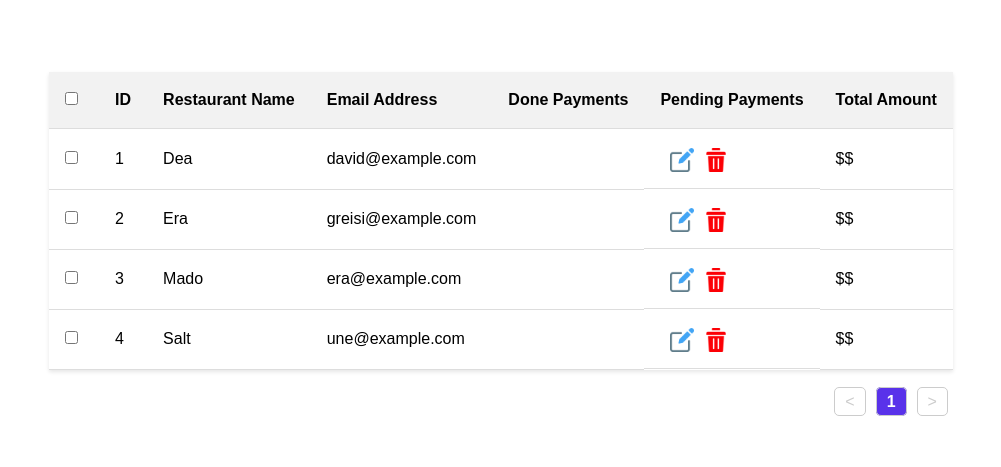
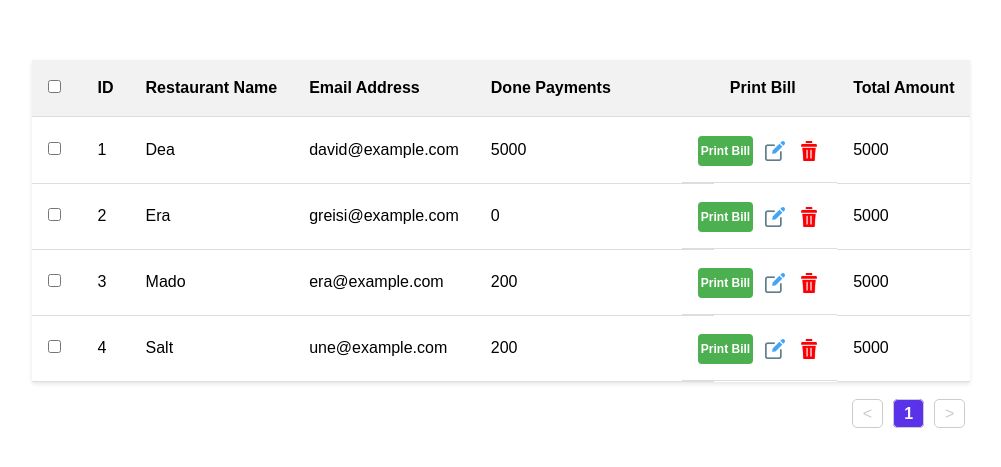
Before and after one commit to Greisi22/InternshipProject_GreisiJaho, a React (Vite) app in the folder Food-Delivery-FrontEnd/Food-Delivery/: page /Administrator/RevenueTable in a window 1280 px wide. Shown: the part 147-614 px from the top of the page, without its empty margins (139-1140 px from the left). Built offline with nearby package versions, Linux system fonts and the light colour scheme.

Commit message:
Edit Functionality/page

```diff
--- a/Food-Delivery-FrontEnd/Food-Delivery/src/component/Administrator/AllRestaurant.tsx
+++ b/Food-Delivery-FrontEnd/Food-Delivery/src/component/Administrator/AllRestaurant.tsx
@@ -1,58 +1,71 @@
-import { useState } from 'react';
+import React, { useState } from 'react';
 import { restaurants as initialRestaurants, users } from 'src/data/MockData';
 import './styles/AllRestaurants.css';
 import deleteIcon from 'src/assets/Icons/EntryPage/delete.png';
 import ReactPaginate from 'react-paginate';
-
+import { useNavigate } from 'react-router-dom';
 
 function AllRestaurants() {
-    const [restaurants, setRestaurants] = useState(initialRestaurants); // State variable to hold the list of restaurants
+    const [restaurants, setRestaurants] = useState(initialRestaurants);
     const [currentPage, setCurrentPage] = useState(0);
-    const [editableItemId, setEditableItemId] = useState(null); // State variable to hold the ID of the editable restaurant item
-    const itemsPerPage = 4; // Number of items per page
+    const [editableItemId, setEditableItemId] = useState(null);
+    const [sortBy, setSortBy] = useState(null);
+    const [sortOrder, setSortOrder] = useState('asc');
+    const itemsPerPage = 4;
+    const navigate = useNavigate();
 
     const handlePageChange = ({ selected }) => {
         setCurrentPage(selected);
     };
 
-    const offset = currentPage * itemsPerPage;
-    const paginatedRestaurants = restaurants.slice(offset, offset + itemsPerPage);
-
-    // Function for handling edit
-    const handleEdit = (id) => {
-        setEditableItemId(id); // Set the ID of the restaurant being edited
-    };
-
-    // Function for handling delete
-    const handleDelete = (id) => {
-        console.log(`Deleting restaurant with ID ${id}`);
-        // Find the index of the restaurant with the given ID
-        const index = restaurants.findIndex(restaurant => restaurant.id === id);
-
-        // If the restaurant exists, remove it from the array
-        if (index !== -1) {
-            const updatedRestaurants = [...restaurants];
-            updatedRestaurants.splice(index, 1);
-            // Update the state with the new list of restaurants
-            setRestaurants(updatedRestaurants);
-            // Perform any other necessary actions with the updated data
-            console.log(`Deleted restaurant with ID ${id}`);
+    const handleSort = (criteria) => {
+        if (sortBy === criteria) {
+            setSortOrder(sortOrder === 'asc' ? 'desc' : 'asc');
         } else {
-            console.log(`Restaurant with ID ${id} not found`);
+            setSortBy(criteria);
+            setSortOrder('asc');
         }
     };
 
-    // Function for handling view
+    const sortedRestaurants = () => {
+        if (sortBy) {
+            return [...restaurants].sort((a, b) => {
+                const aValue = a[sortBy];
+                const bValue = b[sortBy];
+                if (sortOrder === 'asc') {
+                    return aValue.localeCompare(bValue);
+                } else {
+                    return bValue.localeCompare(aValue);
+                }
+            });
+        }
+        return restaurants;
+    };
+
+    const offset = currentPage * itemsPerPage;
+    const paginatedRestaurants = sortedRestaurants().slice(offset, offset + itemsPerPage);
+
+    const handleDelete = (id) => {
+        console.log(`Deleting restaurant with ID ${id}`);
+        const updatedRestaurants = restaurants.filter(restaurant => restaurant.id !== id);
+        setRestaurants(updatedRestaurants);
+        console.log(`Deleted restaurant with ID ${id}`);
+    };
+
     const handleView = (id) => {
         console.log(`Viewing restaurant with ID ${id}`);
-        // Implement the view functionality here
+        // Navigon + gets the id of the restaurant
+        navigate(`/restaurants/${id}`);
     };
 
-    // Function for handling save
+    const handleEdit = () => {
+        console.log(`Navigating to EditRestaurant page`);
+        navigate(`/Administrator/EditRestaurant`);
+    };
+
     const handleSave = (id) => {
         console.log(`Saving changes for restaurant with ID ${id}`);
-        // Implement the save functionality here
-        setEditableItemId(null); // Clear the editable item ID to exit edit mode
+        setEditableItemId(null);
     };
 
     return (
@@ -60,10 +73,10 @@ function AllRestaurants() {
             <table className="table table-responsive">
                 <thead>
                     <tr>
-                        <th>Restaurant Name</th>
-                        <th>ID</th>
-                        <th>Phone Number</th>
-                        <th>Email</th>
+                        <th onClick={() => handleSort('name')}>Restaurant Name</th>
+                        <th onClick={() => handleSort('id')}>ID</th>
+                        <th onClick={() => handleSort('phoneNumber')}>Phone Number</th>
+                        <th onClick={() => handleSort('email')}>Email</th>
                         <th>Actions</th>
                     </tr>
                 </thead>
@@ -72,7 +85,7 @@ function AllRestaurants() {
                         <tr key={restaurant.id}>
                             <td>
                                 {editableItemId === restaurant.id ? (
-                                    <input type="text" value={restaurant.name} onChange={(e) => {/* Handle input change */}} />
+                                    <input type="text" value={restaurant.name} onChange={(e) => {}} />
                                 ) : (
                                     restaurant.name
                                 )}
@@ -80,26 +93,21 @@ function AllRestaurants() {
                             <td>{restaurant.id}</td>
                             <td>
                                 {editableItemId === restaurant.id ? (
-                                    <input type="text" value={restaurant.phoneNumber} onChange={(e) => {/* Handle input change */}} />
+                                    <input type="text" value={restaurant.phoneNumber} onChange={(e) => {}} />
                                 ) : (
                                     restaurant.phoneNumber
                                 )}
                             </td>
                             <td>
                                 {editableItemId === restaurant.id ? (
-                                    <input type="text" value={users.find(user => user.id === restaurant.restaurantManager.userId)?.userEmail} onChange={(e) => {/* Handle input change */}} />
+                                    <input type="text" value={users.find(user => user.id === restaurant.restaurantManager.userId)?.userEmail} onChange={(e) => {}} />
                                 ) : (
                                     users.find(user => user.id === restaurant.restaurantManager.userId)?.userEmail
                                 )}
                             </td>
                             <td className="actions-container">
-                                {/* Edit Button */}
-                                {editableItemId === restaurant.id ? (
-                                    <button className="btn btn-primary mr-2" onClick={() => handleSave(restaurant.id)}>Save</button>
-                                ) : (
-                                    <button className="btn btn-primary mr-2" onClick={() => handleEdit(restaurant.id)}>Edit</button>
-                                )}
-                                {/* View Button */}
+                                 <button className="btn btn-primary mr-2" onClick={handleEdit}>Edit</button>
+
                                 <button className="btn btn-success" onClick={() => handleView(restaurant.id)}>View</button>
                                 <img src={deleteIcon} alt="Delete Icon" className="icon" onClick={() => handleDelete(restaurant.id)} style={{ cursor: 'pointer' }} />
                             </td>
--- /dev/null
+++ b/Food-Delivery-FrontEnd/Food-Delivery/src/component/Administrator/EditRestaurant.tsx
@@ -0,0 +1,58 @@
+import React, { useState, useEffect } from 'react';
+import { useParams } from 'react-router-dom';
+import { restaurants as initialRestaurants, users } from 'src/data/MockData';
+import './styles/EditRestaurant.css';
+
+const EditRestaurant = () => {
+    const { id } = useParams();
+    const [restaurant, setRestaurant] = useState(null);
+    const [restaurantManager, setRestaurantManager] = useState(null);
+
+    useEffect(() => {
+        // Find restaurant and manager based on ID
+        const selectedRestaurant = initialRestaurants.find(restaurant => restaurant.id === parseInt(id));
+        const selectedManager = users.find(user => user.id === selectedRestaurant?.restaurantManager.userId);
+        setRestaurant(selectedRestaurant);
+        setRestaurantManager(selectedManager);
+    }, [id]);
+
+    const handleSubmit = (e) => {
+        e.preventDefault();
+        console.log("Form submitted!");
+    };
+
+    const handleInputChange = (e) => {
+        const { name, value } = e.target;
+        setRestaurant(prevState => ({
+            ...prevState,
+            [name]: value
+        }));
+    };
+
+    return (
+        <div className="edit-restaurant-container">
+            <h2>Edit Restaurant</h2>
+            <form onSubmit={handleSubmit}>
+                <div className="form-group">
+                    <label htmlFor="name">Restaurant Name</label>
+                    <input type="text" id="name" name="name" value={restaurant?.name} onChange={handleInputChange} />
+                </div>
+                <div className="form-group">
+                    <label htmlFor="phoneNumber">Phone Number</label>
+                    <input type="text" id="phoneNumber" name="phoneNumber" value={restaurant?.phoneNumber} onChange={handleInputChange} />
+                </div>
+                <div className="form-group">
+                    <label htmlFor="email">Manager Email</label>
+                    <input type="text" id="email" name="email" value={restaurantManager?.userEmail} readOnly />
+                </div>
+                <div className="form-group">
+                    <label htmlFor="website">Website:</label>
+                    <input type="text" id="website" name="website" placeholder="www.restaurantwebsite.com" readOnly />
+                </div>
+                <button type="submit" className="btn btn-primary">Save Changes</button>
+            </form>
+        </div>
+    );
+};
+
+export default EditRestaurant;
--- a/Food-Delivery-FrontEnd/Food-Delivery/src/component/Administrator/RevenueTable.tsx
+++ b/Food-Delivery-FrontEnd/Food-Delivery/src/component/Administrator/RevenueTable.tsx
@@ -4,16 +4,17 @@ import './styles/RevenueTable.css';
 import editIcon from 'src/assets/Icons/EntryPage/edit.png';
 import deleteIcon from 'src/assets/Icons/EntryPage/delete.png';
 import ReactPaginate from 'react-paginate';
+import { useNavigate } from 'react-router-dom';
 
 function RevenueTable() {
     const [restaurants, setRestaurants] = useState(initialRestaurants);
     const [currentPage, setCurrentPage] = useState(0);
-    const [editableItemId, setEditableItemId] = useState(null);
+    const [selectAllChecked, setSelectAllChecked] = useState(false);
+    const navigate = useNavigate();
 
-    const handleEdit = (id: number, name) => {
+    const handleEdit = (id) => {
         console.log(`Editing restaurant with ID ${id}`);
-
-        setEditableItemId(id);
+        navigate(`/Administrator/EditRestaurant`);
     };
 
     const handleDelete = (id) => {
@@ -22,20 +23,35 @@ function RevenueTable() {
         setRestaurants(updatedRestaurants);
     };
 
-    const handleSubmitEdit = (id, fieldName, newValue) => {
-        console.log(`Submitting edit for restaurant with ID ${id} and new ${fieldName}: ${newValue}`);
+    const handlePrintBill = (id) => {
+        console.log(`Printing bill for restaurant with ID ${id}`);
+
+    };
+
+    const handlePageChange = ({ selected }) => {
+        setCurrentPage(selected);
+    };
+
+    const handleSort = () => {
+        // sorton ne baze te done payment
+        const sortedRestaurants = [...restaurants].sort((a, b) => a.donePayments - b.donePayments);
+        setRestaurants(sortedRestaurants);
+    };
+
+    const handleCheckboxChange = (checked) => {  // kur selekton id checkbox for the whole column
+        setSelectAllChecked(checked);
+        const updatedRestaurants = restaurants.map((restaurant) => ({ ...restaurant, isChecked: checked }));
+        setRestaurants(updatedRestaurants);
+    };
+
+    const handleIndividualCheckboxChange = (id, checked) => {
         const updatedRestaurants = restaurants.map((restaurant) => {
             if (restaurant.id === id) {
-                return { ...restaurant, [fieldName]: newValue };
+                return { ...restaurant, isChecked: checked };
             }
             return restaurant;
         });
         setRestaurants(updatedRestaurants);
-        setEditableItemId(null);
-    };
-
-    const handlePageChange = ({ selected }) => {
-        setCurrentPage(selected);
     };
 
     const itemsPerPage = 4;
@@ -48,59 +64,39 @@ function RevenueTable() {
                 <table className="w-full border-collapse">
                     <thead>
                         <tr>
-                            <th className="p-4"><input type="checkbox" /></th>
+                            <th className="p-4"><input type="checkbox" checked={selectAllChecked} onChange={(e) => handleCheckboxChange(e.target.checked)} /></th>
                             <th className="p-4">ID</th>
                             <th className="p-4">Restaurant Name</th>
                             <th className="p-4">Email Address</th>
-                            <th className="p-4">Done Payments</th>
-                            <th className="p-4">Pending Payments</th>
+                            <th className="p-4" onClick={handleSort}>Done Payments</th>
+                            <th className="p-4">Print Bill</th>
                             <th className="p-4">Total Amount</th>
                         </tr>
                     </thead>
                     <tbody>
                         {paginatedRestaurants.map((restaurant, index) => (
                             <tr key={restaurant.id}>
-                                <td className="p-4"><input type="checkbox" /></td>
+                                <td className="p-4"><input type="checkbox" checked={restaurant.isChecked} onChange={(e) => handleIndividualCheckboxChange(restaurant.id, e.target.checked)} /></td>
                                 <td className="p-4">{restaurant.id}</td>
                                 <td className="p-4">
-                                    {editableItemId === restaurant.id ? (
-                                        <input
-                                            type="text"
-                                            value={restaurant.name}
-                                            onChange={(e) => handleSubmitEdit(restaurant.id, 'name', e.target.value)}
-                                        />
-                                    ) : (
-                                        restaurant.name
-                                    )}
+                                    {restaurant.name}
                                 </td>
                                 <td className="p-4">
-                                    {editableItemId === restaurant.id ? (
-                                        <input
-                                            type="text"
-                                            value={users.find((user) => user.id === restaurant.restaurantManager.userId)?.userEmail}
-                                            onChange={(e) => handleSubmitEdit(restaurant.id, 'email', e.target.value)}
-                                        />
-                                    ) : (
-                                        users.find((user) => user.id === restaurant.restaurantManager.userId)?.userEmail
-                                    )}
+                                    {users.find((user) => user.id === restaurant.restaurantManager.userId)?.userEmail}
                                 </td>
                                 <td className="p-4">
-                                    {editableItemId === restaurant.id ? (
-                                        <input
-                                            type="text"
-                                            value={restaurant.donePayments}
-                                            onChange={(e) => handleSubmitEdit(restaurant.id, 'donePayments', e.target.value)}
-                                        />
-                                    ) : (
-                                        restaurant.donePayments
-                                    )}
+                                    <input
+                                        type="number"
+                                        value={restaurant.donePayments}
+                                        onChange={(e) => setRestaurants(restaurants.map(item => item.id === restaurant.id ? { ...item, donePayments: parseInt(e.target.value) } : item))}
+                                    />
                                 </td>
                                 <td className="p-4 icon-cell">
-                                    <i className="fas fa-hourglass text-red-500"></i>
-                                    <img src={editIcon} alt="Edit Icon" className="icon" onClick={() => handleEdit(restaurant.id, restaurant.name)} style={{ cursor: 'pointer' }} />
+                                    <button className="btn btn-primary" onClick={() => handlePrintBill(restaurant.id)}>Print Bill</button>
+                                    <img src={editIcon} alt="Edit Icon" className="icon" onClick={() => handleEdit(restaurant.id)} style={{ cursor: 'pointer' }} />
                                     <img src={deleteIcon} alt="Delete Icon" className="icon" onClick={() => handleDelete(restaurant.id)} style={{ cursor: 'pointer' }} />
                                 </td>
-                                <td className="p-4">$$</td>
+                                <td className="p-4">{restaurant.totalAmount}</td>
                             </tr>
                         ))}
                     </tbody>
--- /dev/null
+++ b/Food-Delivery-FrontEnd/Food-Delivery/src/component/Administrator/styles/EditRestaurant.css
@@ -0,0 +1,88 @@
+/* EditRestaurant.css */
+
+.edit-restaurant-container {
+    max-width: 500px;
+    margin: 0 auto;
+    padding: 40px;
+    border-radius: 8px;
+    background-color: #f9f9f9;
+    box-shadow: 0 0 20px rgba(0, 0, 0, 0.1);
+}
+
+h2 {
+    font-size: 24px;
+    margin-bottom: 20px;
+    color: #333;
+    text-align: center;
+}
+
+.form-group {
+    margin-bottom: 20px;
+}
+
+label {
+    display: block;
+    font-size: 18px;
+    color: #333;
+    margin-bottom: 8px;
+}
+
+input[type="text"] {
+    width: 100%;
+    padding: 12px;
+    border: 1px solid #ccc;
+    border-radius: 6px;
+    font-size: 16px;
+    transition: border-color 0.3s ease;
+}
+
+input[type="text"]:focus {
+    border-color: #007bff;
+    outline: none;
+}
+
+.btn {
+    display: block;
+    width: 100%;
+    padding: 12px;
+    font-size: 16px;
+    border: none;
+    border-radius: 6px;
+    cursor: pointer;
+    transition: background-color 0.3s ease;
+    background-color: #007bff; /* Blue color */
+    color: #fff;
+}
+
+.btn:hover {
+    background-color: #0056b3; /* Darker blue on hover */
+}
+
+.btn:active {
+    transform: translateY(1px);
+}
+
+/* Add more formal styling to the form */
+.edit-restaurant-container form {
+    background-color: #fff;
+    padding: 30px;
+    border-radius: 6px;
+    box-shadow: 0 0 20px rgba(0, 0, 0, 0.1);
+}
+
+.edit-restaurant-container label {
+    font-weight: bold;
+}
+
+.edit-restaurant-container input[type="text"] {
+    margin-bottom: 15px;
+}
+
+/* Style the "Save Changes" button */
+.edit-restaurant-container .btn-primary {
+    background-color: #007bff;
+}
+
+.edit-restaurant-container .btn-primary:hover {
+    background-color: #0056b3;
+}
--- a/Food-Delivery-FrontEnd/Food-Delivery/src/component/Administrator/styles/RevenueTable.css
+++ b/Food-Delivery-FrontEnd/Food-Delivery/src/component/Administrator/styles/RevenueTable.css
@@ -43,6 +43,8 @@ input[type="checkbox"] {
 .icon-cell {
     display: flex;
     align-items: center;
+    padding: 4px;
+    padding: 2px;
 }
 
 .icon {
@@ -50,11 +52,13 @@ input[type="checkbox"] {
     max-width: 1.5rem;
     height: auto;
     margin-top: 0px;
+    padding: 2px;
 }
 
 .p-4 {
     padding: 1rem;
     margin-top: 3px;
+    margin-left: -2rem;
 }
 
 
@@ -83,3 +87,68 @@ input[type="checkbox"] {
 
 
 }
+
+ .btn-primary {
+      display: inline-block;
+    padding: 6px 3px;
+    font-size: 12px;
+    font-weight: bold;
+    color: #fff;
+    background-color: #4CAF50;
+    border: none;
+    border-radius: 4px;
+    cursor: pointer;
+    transition: background-color 0.3s;
+ }
+
+#root > div > div > table > tbody > tr:nth-child(3) > td.p-4.icon-cell > button{
+    display: inline-block;
+    padding: 6px 3px;
+    font-size: 12px;
+    font-weight: bold;
+    color: #fff;
+    background-color: #4CAF50;
+    border: none;
+    border-radius: 4px;
+    cursor: pointer;
+    transition: background-color 0.3s;
+}
+
+#root > div > div > table > tbody > tr:nth-child(2) > td.p-4.icon-cell > button{
+    display: inline-block;
+    padding: 6px 3px;
+    font-size: 12px;
+    font-weight: bold;
+    color: #fff;
+    background-color: #4CAF50;
+    border: none;
+    border-radius: 4px;
+    cursor: pointer;
+    transition: background-color 0.3s;
+}
+
+#root > div > div > table > tbody > tr:nth-child(1) > td.p-4.icon-cell > button{
+    display: inline-block;
+    padding: 6px 3px;
+    font-size: 12px;
+    font-weight: bold;
+    color: #fff;
+    background-color: #4CAF50;
+    border: none;
+    border-radius: 4px;
+    cursor: pointer;
+    transition: background-color 0.3s;
+}
+
+#root > div > div > table > tbody > tr:nth-child(4) > td.p-4.icon-cell > button{
+    display: inline-block;
+    padding: 6px 3px;
+  font-size: 12px;
+  font-weight: bold;
+  color: #fff;
+  background-color: #4CAF50;
+  border: none;
+  border-radius: 4px;
+  cursor: pointer;
+  transition: background-color 0.3s;
+}
--- a/Food-Delivery-FrontEnd/Food-Delivery/src/data/MockData.tsx
+++ b/Food-Delivery-FrontEnd/Food-Delivery/src/data/MockData.tsx
@@ -30,7 +30,9 @@ export const users = [
     restaurantManager: {
       userId: 1
     },
-    isAccepted: true
+    isAccepted: true,
+    donePayments: 5000 ,
+    totalAmount: 5000
     },
 
     {
@@ -40,7 +42,9 @@ export const users = [
         restaurantManager: {
           userId: 2
         },
-        isAccepted: true
+        isAccepted: true,
+        donePayments: 0,
+        totalAmount: 5000
     },
     {
         id:3,
@@ -49,7 +53,9 @@ export const users = [
         restaurantManager: {
           userId: 3
         },
-        isAccepted: false
+        isAccepted: false,
+        donePayments: 200,
+        totalAmount: 5000
     },
     {
         id:4,
@@ -58,7 +64,9 @@ export const users = [
         restaurantManager: {
           userId: 4
         },
-        isAccepted: false
+        isAccepted: false,
+        donePayments: 200,
+        totalAmount: 5000
     }
   ];
 
```
Also changed, not shown: Food-Delivery-FrontEnd/Food-Delivery/src/App.tsx (+6 -5 lines), Food-Delivery-FrontEnd/Food-Delivery/src/component/Administrator/styles/AllRestaurants.css (+21 -5 lines).
